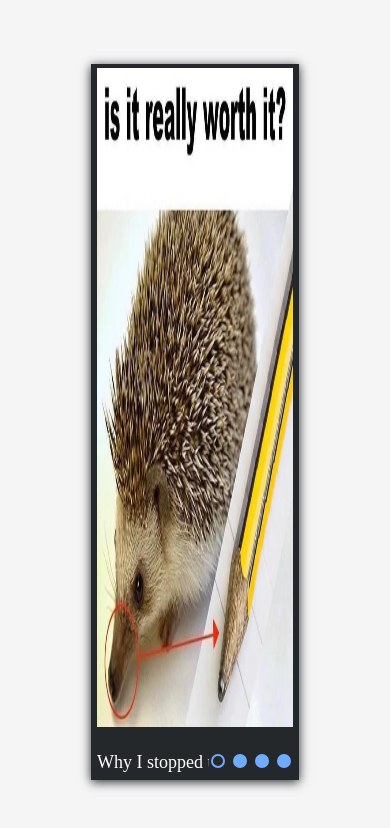
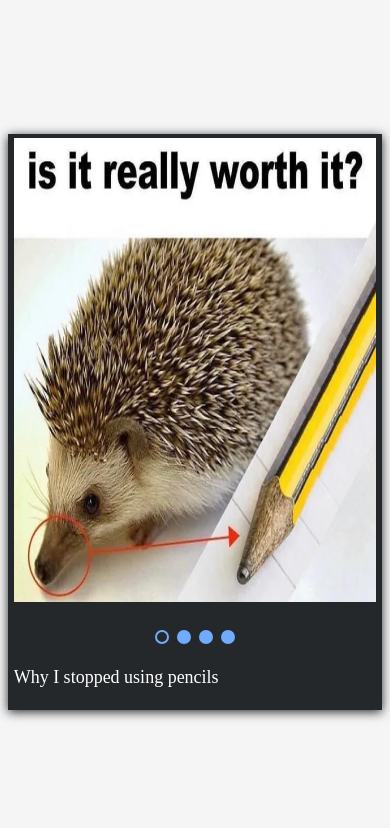
Before and after one commit to AleksPaty/cssMemeSlider, a plain HTML site: page cssMemeSlider/index.html in a window 390 px wide. Drawn offline with Linux system fonts and the light colour scheme.

Commit message:
feat: add responsive (Sat, Sep 16, 2023 01:31:07 AM)

```diff
--- a/cssMemeSlider/style.css
+++ b/cssMemeSlider/style.css
@@ -119,3 +119,70 @@ main {
 .input-btn#s4:checked ~ .under-image > .text-slide > .text-line {
     transform: translateX(calc((25% - 100%)));
 }
+
+/* responsive */
+
+@media (max-width: 998px) {
+    .slider {
+        max-width: 56vw;
+    }
+    .text-slide {
+        width: 70%;
+    }
+}
+@media (max-width: 878px) {
+    .slider {
+        max-width: 60vw;
+    }
+    .text-slide {
+        width: 78%;
+    }
+}
+@media screen and (max-width: 821px) and (min-height: 1175px) {
+    .slider {
+        max-width: 62vw;
+    }
+    .img-line {
+        height: 50vh;
+    }
+}
+@media (max-width: 770px) {
+    .slider {
+        max-width: 64vw;
+    }
+}
+@media (max-width: 690px) {
+    .slider {
+        max-width: 72vw;
+    }
+}
+@media (max-width: 610px) {
+    .slider {
+        max-width: 82vw;
+    }
+}
+@media (max-width: 530px) {
+    .slider {
+        max-width: 96vw;
+    }
+    .under-image {
+        height: max-content;
+        margin-bottom: 2vh;
+        flex-direction: column-reverse;
+        gap: 2vh;
+    }
+    .text-slide {
+        width: 85%;
+    }
+    .control {
+        align-self: center;
+    }
+}
+@media (max-width: 425px) {
+    .img-line {
+        height: 55vh;
+    }
+    .text-slide {
+        width: 100%;
+    }
+}
```
